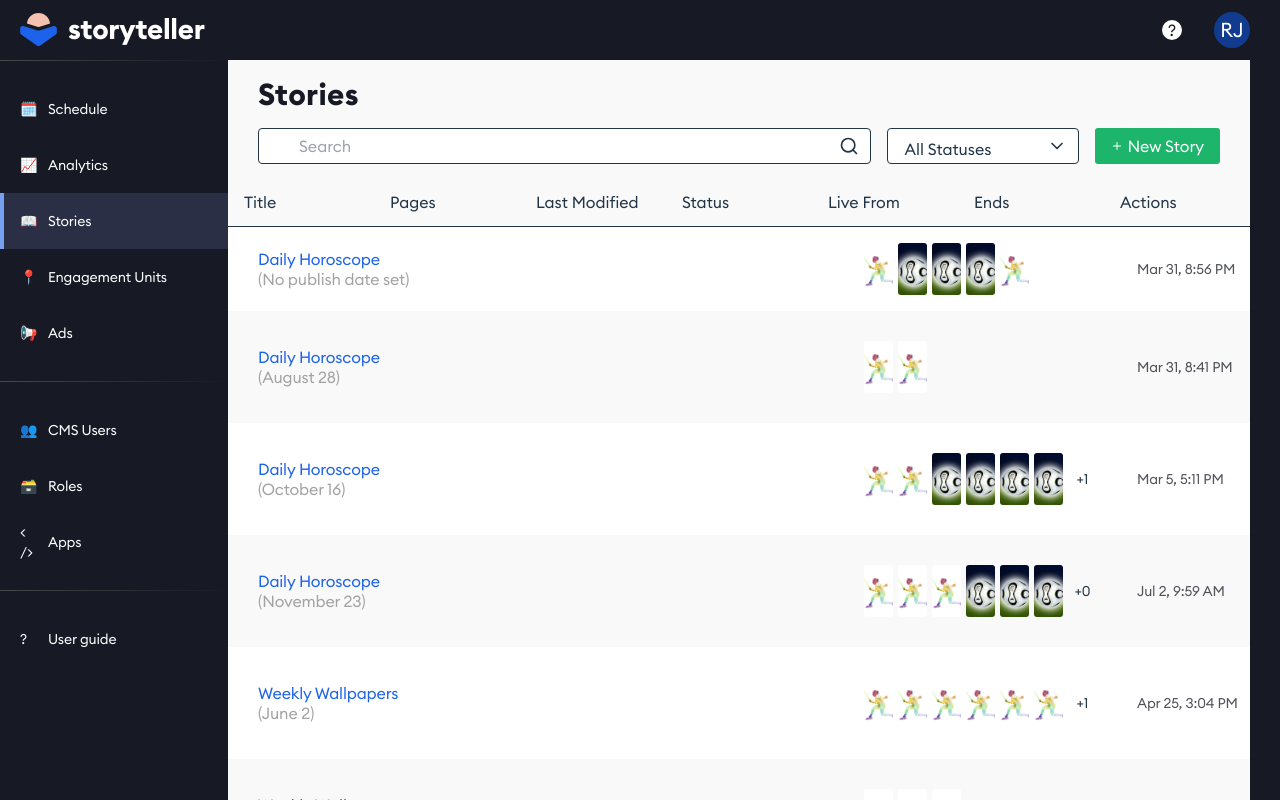
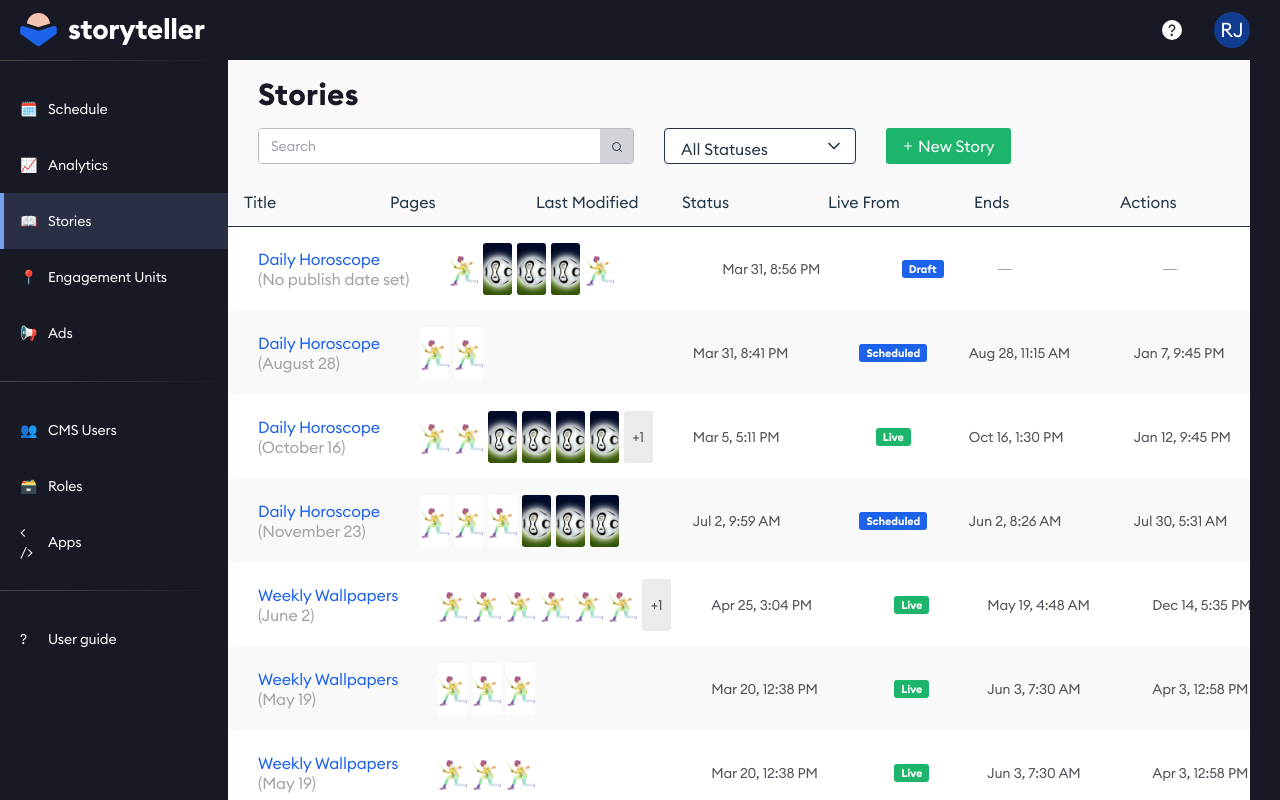
Before and after one commit to leventehegedus/storyteller-task, a React (Vite) app: page / in a window 1280 px wide. Built offline with nearby package versions, Linux system fonts and the light colour scheme.

Commit message:
design fixes, table row fixes

```diff
--- a/src/components/Navbar/Navbar.tsx
+++ b/src/components/Navbar/Navbar.tsx
@@ -1,4 +1,4 @@
-import { useEffect, useState } from "react";
+import { useState } from "react";
 import NavbarItem from "../NavbarItem/NavbarItem";
 import NavbarItemDivider from "../NavbarItemDivider/NavbarItemDivider";
 
--- a/src/components/StatusBadge/StatusBadge.variant.ts
+++ b/src/components/StatusBadge/StatusBadge.variant.ts
@@ -2,7 +2,7 @@
 import { cva, type VariantProps } from "class-variance-authority";
 
 export const storyBadgeVariants = cva(
-  "inline-flex items-center justify-center px-[7px] py-0.5 text-[11px] font-bold rounded-sm text-white capitalize -tracking-[.01em]",
+  "inline-flex items-center justify-center px-[7px] h-[18px] py-0.5 text-[11px] font-bold rounded-sm text-white capitalize -tracking-[.01em]",
   {
     variants: {
       variant: {
--- a/src/components/StoryList/StoryList.tsx
+++ b/src/components/StoryList/StoryList.tsx
@@ -34,27 +34,26 @@ const StoryList: React.FC = () => {
   }, [page, filters]);
 
   return (
-    <div className="bg-off-white rounded-b-lg w-full h-auto">
+    <div className="bg-off-white rounded-b-lg w-full h-full">
       <header className="flex justify-between items-center flex-wrap py-4 px-[30px] gap-4">
         <h1 className="text-3xl font-semibold w-full tracking-[.01em] text-dark-primary">
           Stories
         </h1>
 
-        <div className="flex gap-4 w-full">
-          <div className="relative flex-1">
+        <div className="flex gap-4 w-full gap-[30px]">
+          <div className="relative flex w-[376px] h-9 border-gray-light border rounded-md bg-white overflow-hidden">
             <input
               type="search"
               placeholder="Search"
-              className="w-full pl-10 pr-4 py-2 border rounded-md h-9"
+              className="w-full pl-3 pr-4 py-2 bg-white text-sm leading-5 -tracking-[.01em]"
               value={filters.search}
               onChange={(e) =>
                 setFilters({ ...filters, search: e.target.value })
               }
             />
-            <Search
-              className="absolute right-3 top-1/2 transform -translate-y-1/2 text-gray-400"
-              size={20}
-            />
+            <div className="w-9 h-9 bg-gray-light-search flex items-center justify-center">
+              <Search size={12} />
+            </div>
           </div>
           <div className="relative w-48">
             <select
--- a/src/components/StoryRow/StoryRow.tsx
+++ b/src/components/StoryRow/StoryRow.tsx
@@ -1,3 +1,4 @@
+import { cn } from "../../lib/utils";
 import { Story } from "../../types/story";
 import Button from "../Button/Button";
 import StatusBadge from "../StatusBadge/StatusBadge";
@@ -6,7 +7,8 @@ import { Trash, Edit } from "lucide-react";
 
 const StoryRow: React.FC<{ story: Story }> = ({ story }) => (
   <div className="flex px-2.5 odd:bg-white">
-    <StoryRowItem className="min-w-[606px]">
+    <div className="flex items-center justify-between w-full">
+      <StoryRowItem>
         <div className="font-medium text-base leading-5">
           <div className="text-blue-primary text-nowrap -tracking-[.01em]">
             {story.title}
@@ -18,7 +20,8 @@ const StoryRow: React.FC<{ story: Story }> = ({ story }) => (
           )}
         </div>
       </StoryRowItem>
-    <StoryRowItem className="min-w-[273px]">
+      <div className="flex">
+        <StoryRowItem className="w-[273px]">
           <div className="flex gap-[5px]">
             {story.pages.slice(0, 6).map((page, index) => (
               <img
@@ -28,35 +31,47 @@ const StoryRow: React.FC<{ story: Story }> = ({ story }) => (
                 className="w-[29px] h-[52px] rounded-sm object-cover"
               />
             ))}
-        {story.pages.length > 5 && (
-          <div className="w-[29px] h-[52px] rounded-sm bg-gray-100 flex items-center justify-center text-sm">
+            {story.pages.length > 6 && (
+              <div className="w-[29px] h-[52px] rounded-sm bg-gray-lighter flex items-center justify-center text-sm">
+                <span className="text-dark-primary opacity-75">
                   +{story.pages.length - 6}
+                </span>
               </div>
             )}
           </div>
         </StoryRowItem>
-    <StoryRowItem className="min-w-[165px]">
-      <span className="text-sm text-dark-primary opacity-75 -tracking-[.01em]">
+        <StoryRowItem className="w-[165px]">
+          <span className="text-sm  text-dark-primary opacity-75 -tracking-[.01em]">
             {story.lastModified}
           </span>
         </StoryRowItem>
         <StoryRowItem className="w-[111px] justify-center">
           <StatusBadge variant={story.status} />
         </StoryRowItem>
-    <StoryRowItem className="text-sm">
-      <span className="text-sm text-dark-primary opacity-75 -tracking-[.01em]">
-        {story.liveFrom || "-"}
+        <StoryRowItem className="text-sm w-[165px]">
+          <span
+            className={cn({
+              "text-sm text-dark-primary opacity-75 -tracking-[.01em]":
+                story.liveFrom,
+              "w-[14px] h-0 border-b border-gray": !story.liveFrom,
+            })}
+          >
+            {story.liveFrom}
           </span>
         </StoryRowItem>
-    <StoryRowItem className="text-sm">
-      <span className="text-sm text-dark-primary opacity-75 -tracking-[.01em]">
-        {story.ends || "-"}
+        <StoryRowItem className="text-sm w-[165px]">
+          <span
+            className={cn({
+              "text-sm text-dark-primary opacity-75 -tracking-[.01em]":
+                story.ends,
+              "w-[14px] h-0 border-b border-gray": !story.ends,
+            })}
+          >
+            {story.ends}
           </span>
         </StoryRowItem>
-    <StoryRowItem>
+        <StoryRowItem className="w-[157px] pl-1 justify-between">
           <Button variant="red" icon={<Trash size={11} />} />
-    </StoryRowItem>
-    <StoryRowItem>
           <Button
             text="Edit"
             className="text-xs leading-[14px] "
@@ -65,6 +80,8 @@ const StoryRow: React.FC<{ story: Story }> = ({ story }) => (
           />
         </StoryRowItem>
       </div>
+    </div>
+  </div>
 );
 
 export default StoryRow;
--- a/tailwind.config.js
+++ b/tailwind.config.js
@@ -26,6 +26,8 @@ export default {
         // Grays
         "gray-light": "#BBBCC2",
         gray: "#A3A3A3",
+        "gray-lighter": "#EBEBEB",
+        "gray-light-search": "#D3D4D9",
       },
       borderRadius: {
         xs: "2.5px",
```
Lines whose indentation alone changed are shown as unchanged.
